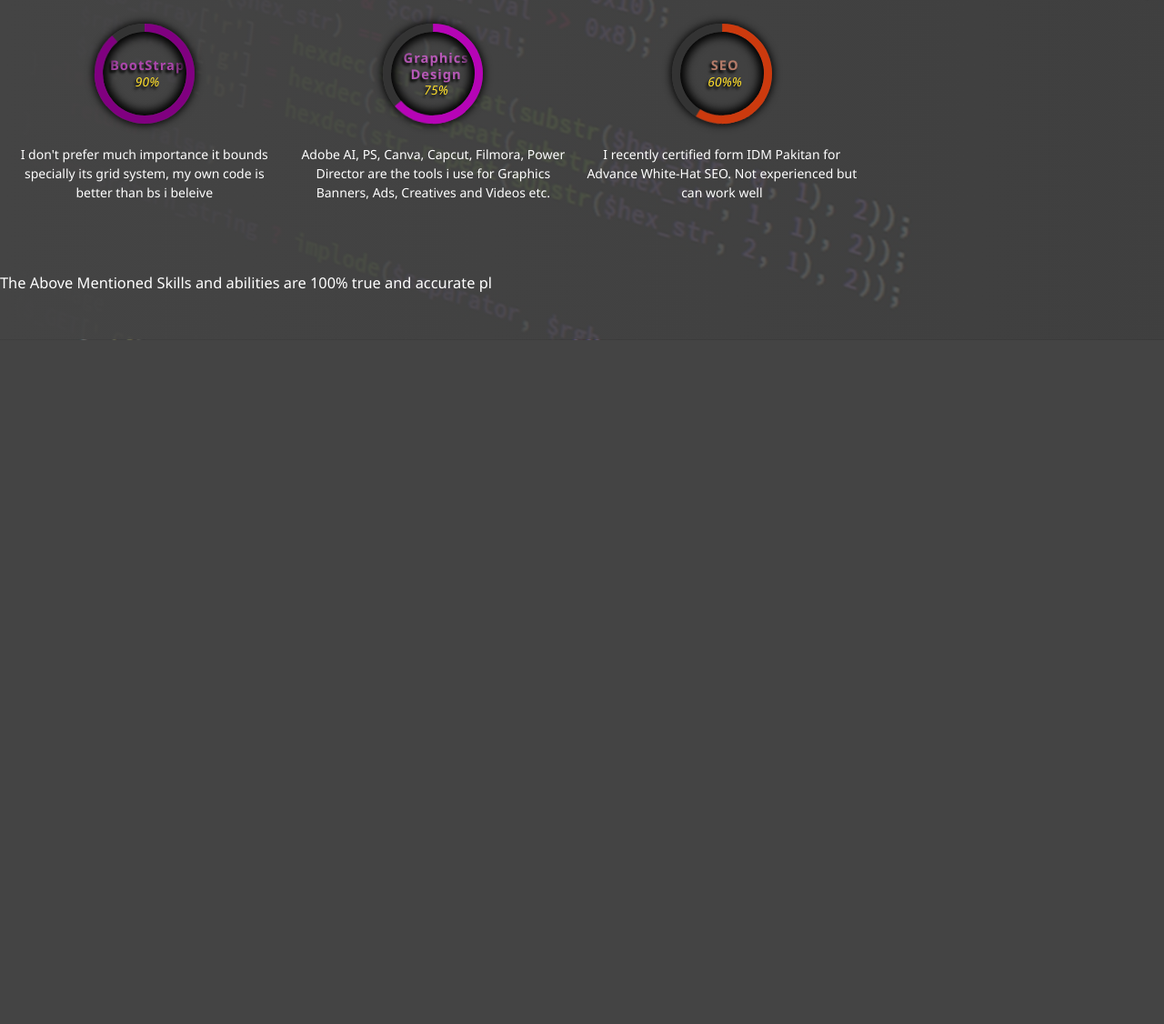
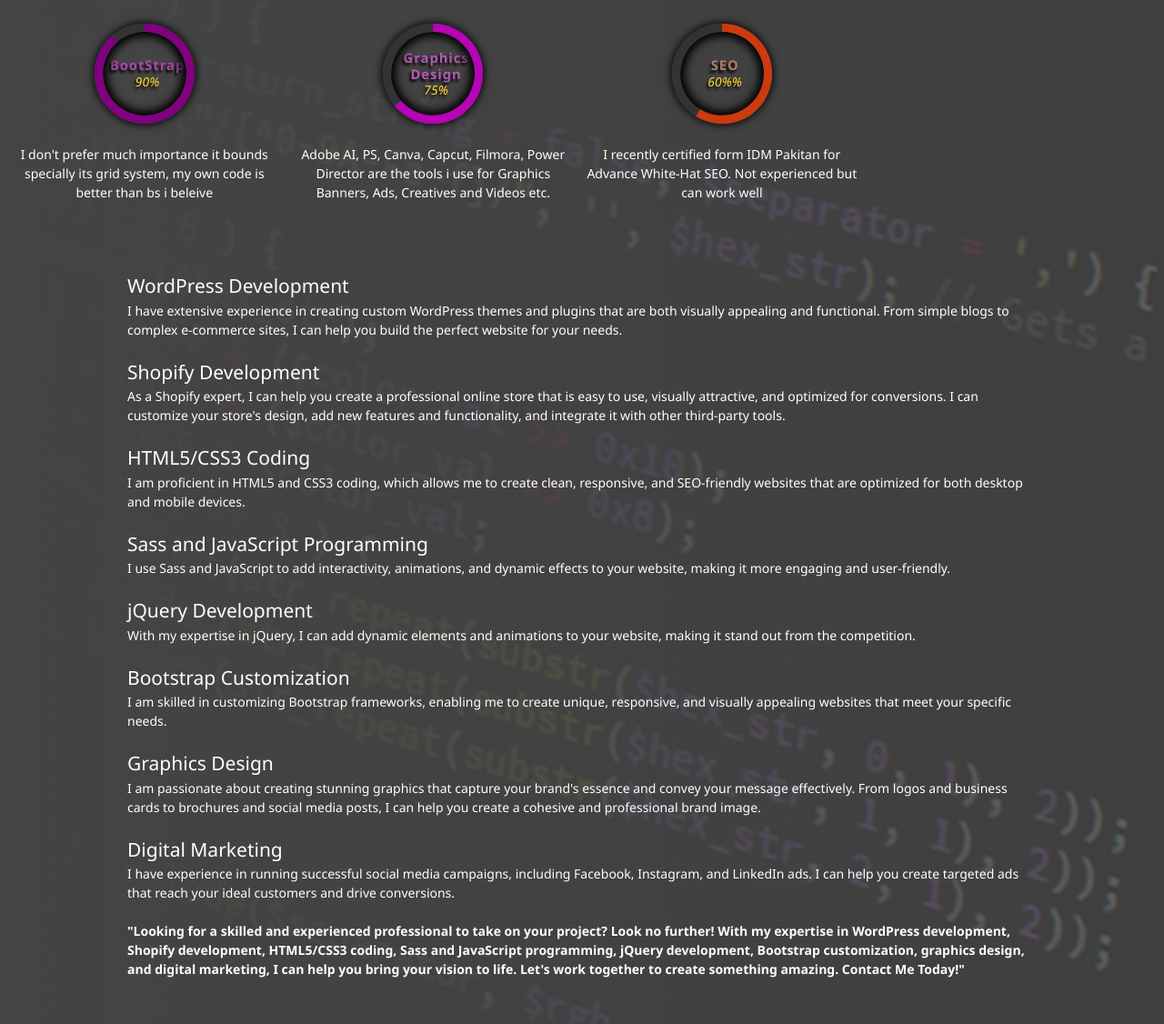
Before and after one commit to WebDevUniverse/portfoliox3, a website: page dist/pages/skills.html in a window 1280 px wide. Shown: the part 755-1881 px from the top of the page at 91% size. Before the commit the page ends 1129 px from the top, so only its background shows below. Drawn offline with Linux system fonts and the light colour scheme.

Commit message:
added skills text
yes

```diff
--- a/dist/pages/skills.html
+++ b/dist/pages/skills.html
@@ -220,13 +220,41 @@
         </div>
 
         <!-- ----------------------------------------------------- Other Progress -->
-        <div class="other-skills">
+        <div class="other-skills" style="max-width: 1000px; margin: 0 auto">
 
-            <div class="accordion">
-
-            </div>
-            <h3>The Above Mentioned Skills and abilities are 100% true and accurate pl </h3>
-
+            <h2>WordPress Development</h2>
+            <p>
+                I have extensive experience in creating custom WordPress themes and plugins that are both visually appealing and functional. From simple blogs to complex e-commerce sites, I can help you build the perfect website for your needs.
+            </p><br>
+            <h2>Shopify Development</h2>
+            <p>
+                As a Shopify expert, I can help you create a professional online store that is easy to use, visually attractive, and optimized for conversions. I can customize your store's design, add new features and functionality, and integrate it with other third-party tools.
+            </p><br>
+            <h2>HTML5/CSS3 Coding</h2>
+            <p>
+                I am proficient in HTML5 and CSS3 coding, which allows me to create clean, responsive, and SEO-friendly websites that are optimized for both desktop and mobile devices.
+            </p><br>
+            <h2>Sass and JavaScript Programming</h2>
+            <p>
+                 I use Sass and JavaScript to add interactivity, animations, and dynamic effects to your website, making it more engaging and user-friendly.
+            </p><br>
+            <h2>jQuery Development</h2>
+            <p>
+                 With my expertise in jQuery, I can add dynamic elements and animations to your website, making it stand out from the competition.
+            </p><br>
+            <h2>Bootstrap Customization</h2>
+            <p>
+                 I am skilled in customizing Bootstrap frameworks, enabling me to create unique, responsive, and visually appealing websites that meet your specific needs.
+            </p><br>
+            <h2>Graphics Design</h2>
+            <p>
+                 I am passionate about creating stunning graphics that capture your brand's essence and convey your message effectively. From logos and business cards to brochures and social media posts, I can help you create a cohesive and professional brand image.
+            </p><br>
+            <h2>Digital Marketing</h2>
+            <p>
+                 I have experience in running successful social media campaigns, including Facebook, Instagram, and LinkedIn ads. I can help you create targeted ads that reach your ideal customers and drive conversions.
+            </p><br>
+            <P><b>"Looking for a skilled and experienced professional to take on your project? Look no further! With my expertise in WordPress development, Shopify development, HTML5/CSS3 coding, Sass and JavaScript programming, jQuery development, Bootstrap customization, graphics design, and digital marketing, I can help you bring your vision to life. Let's work together to create something amazing. Contact Me Today!"</b></P>
 
 
 
```
